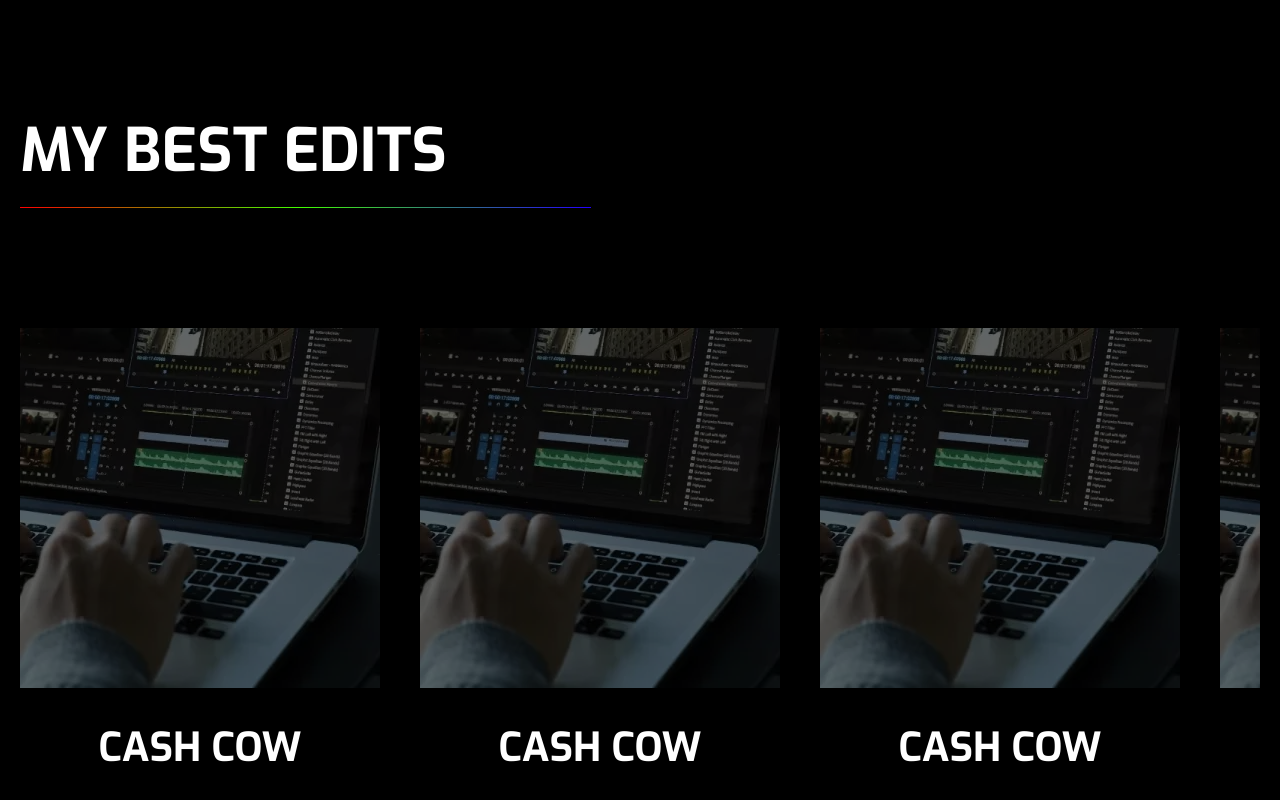
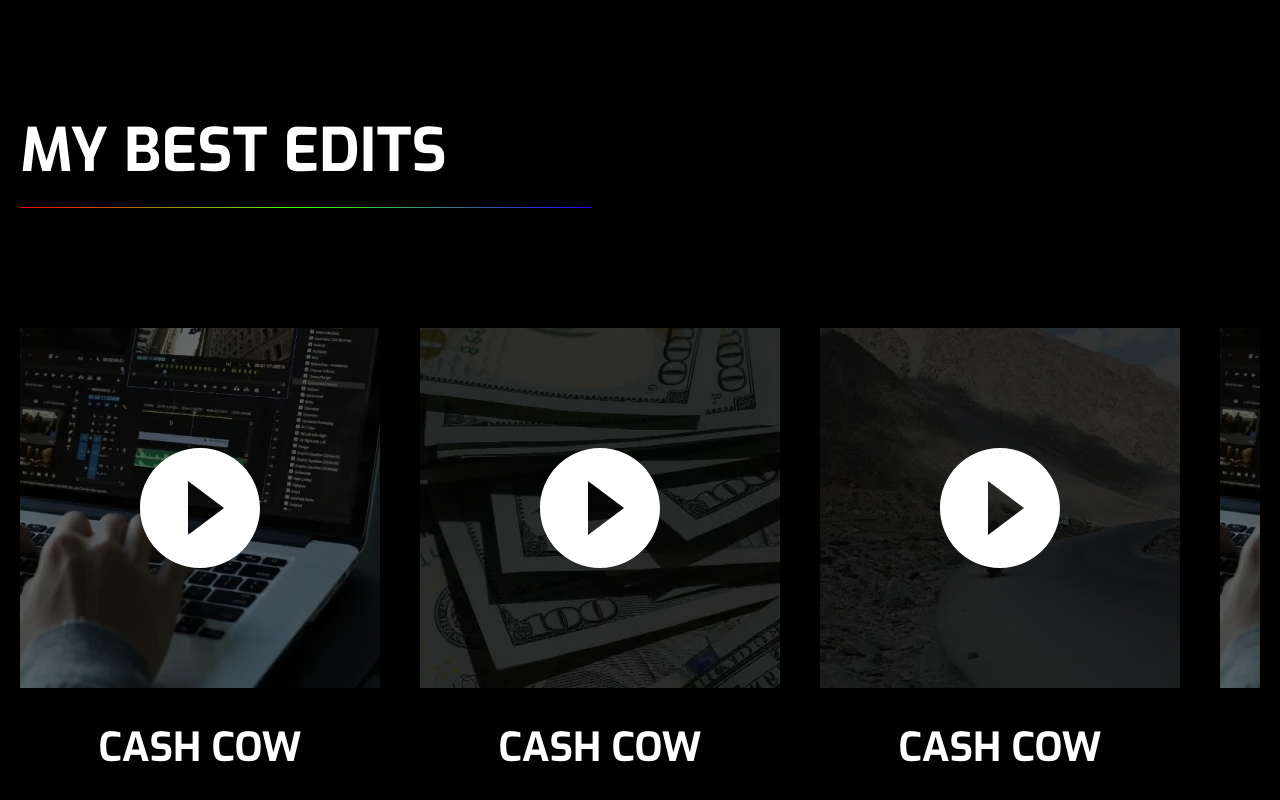
Before and after one commit to Inzhoner/lesson_18, a plain HTML site: page index.html in a window 1280 px wide. Shown: the part 1374-2174 px from the top of the page. Drawn offline with Linux system fonts and the light colour scheme.

Commit message:
finished = cry

```diff
--- a/index.html
+++ b/index.html
@@ -113,25 +113,43 @@
                         <ul class="portfolio__slider slider">
                             <li class="slider__item">
                                 <a class="slider__link" href="#" target="_blank">
+                                    <img class="slider__icon" src="img/portfolio/play.svg" alt="slider icon play">
                                     <img class="slider__img" src="img/portfolio/portfolio-1.webp" alt="portfolio-1">
                                 </a>
                                 <h3 class="slider__label">Cash cow</h3>
                             </li>
                             <li class="slider__item">
                                 <a class="slider__link" href="#" target="_blank">
+                                    <img class="slider__icon" src="img/portfolio/play.svg" alt="slider icon play">
+                                    <img class="slider__img" src="img/portfolio/portfolio-2.webp" alt="portfolio-1">
+                                </a>
+                                <h3 class="slider__label">Cash cow</h3>
+                            </li>
+                            <li class="slider__item">
+                                <a class="slider__link" href="#" target="_blank">
+                                    <img class="slider__icon" src="img/portfolio/play.svg" alt="slider icon play">
+                                    <img class="slider__img" src="img/portfolio/portfolio-3.webp" alt="portfolio-1">
+                                </a>
+                                <h3 class="slider__label">Cash cow</h3>
+                            </li>
+                            <li class="slider__item">
+                                <a class="slider__link" href="#" target="_blank">
+                                    <img class="slider__icon" src="img/portfolio/play.svg" alt="slider icon play">
                                     <img class="slider__img" src="img/portfolio/portfolio-1.webp" alt="portfolio-1">
                                 </a>
                                 <h3 class="slider__label">Cash cow</h3>
                             </li>
                             <li class="slider__item">
                                 <a class="slider__link" href="#" target="_blank">
-                                    <img class="slider__img" src="img/portfolio/portfolio-1.webp" alt="portfolio-1">
+                                    <img class="slider__icon" src="img/portfolio/play.svg" alt="slider icon play">
+                                    <img class="slider__img" src="img/portfolio/portfolio-2.webp" alt="portfolio-1">
                                 </a>
                                 <h3 class="slider__label">Cash cow</h3>
                             </li>
                             <li class="slider__item">
                                 <a class="slider__link" href="#" target="_blank">
-                                    <img class="slider__img" src="img/portfolio/portfolio-1.webp" alt="portfolio-1">
+                                    <img class="slider__icon" src="img/portfolio/play.svg" alt="slider icon play">
+                                    <img class="slider__img" src="img/portfolio/portfolio-3.webp" alt="portfolio-1">
                                 </a>
                                 <h3 class="slider__label">Cash cow</h3>
                             </li>
--- a/scss/style.scss
+++ b/scss/style.scss
@@ -471,6 +471,17 @@ body {
         }
     }
 
+    // .slider__icon
+    &__icon {
+        position: absolute;
+        top: 50%;
+        left: 50%;
+        transform: translate(-50%, -50%);
+        width: clamp(64px, 64px + 0.0881 * (100vw - 393px), 120px);
+        height: clamp(64px, 64px + 0.0881 * (100vw - 393px), 120px);
+        object-fit: cover;
+    }
+
     // .slider__img
     &__img {
         width: 100%;
@@ -478,12 +489,15 @@ body {
         object-fit: cover;
         aspect-ratio: 360 / 360;
         // або 1 \ 1
+        @media (width <= 393px) {
+            aspect-ratio: 193 / 193;
+        }
     }
 
     // .slider__label
     &__label {
         font-family: $mainFont;
-        font-size: 40px;
+        font-size: clamp(14px, 14px + 0.0522 * (100vw - 393px), 40px);
         font-weight: 700;
         line-height: 40px;
         text-transform: uppercase;
```
Also changed, not shown: css/style.css, img/portfolio/play.svg (added), img/portfolio/portfolio-2.webp (added), img/portfolio/portfolio-3.webp (added).
